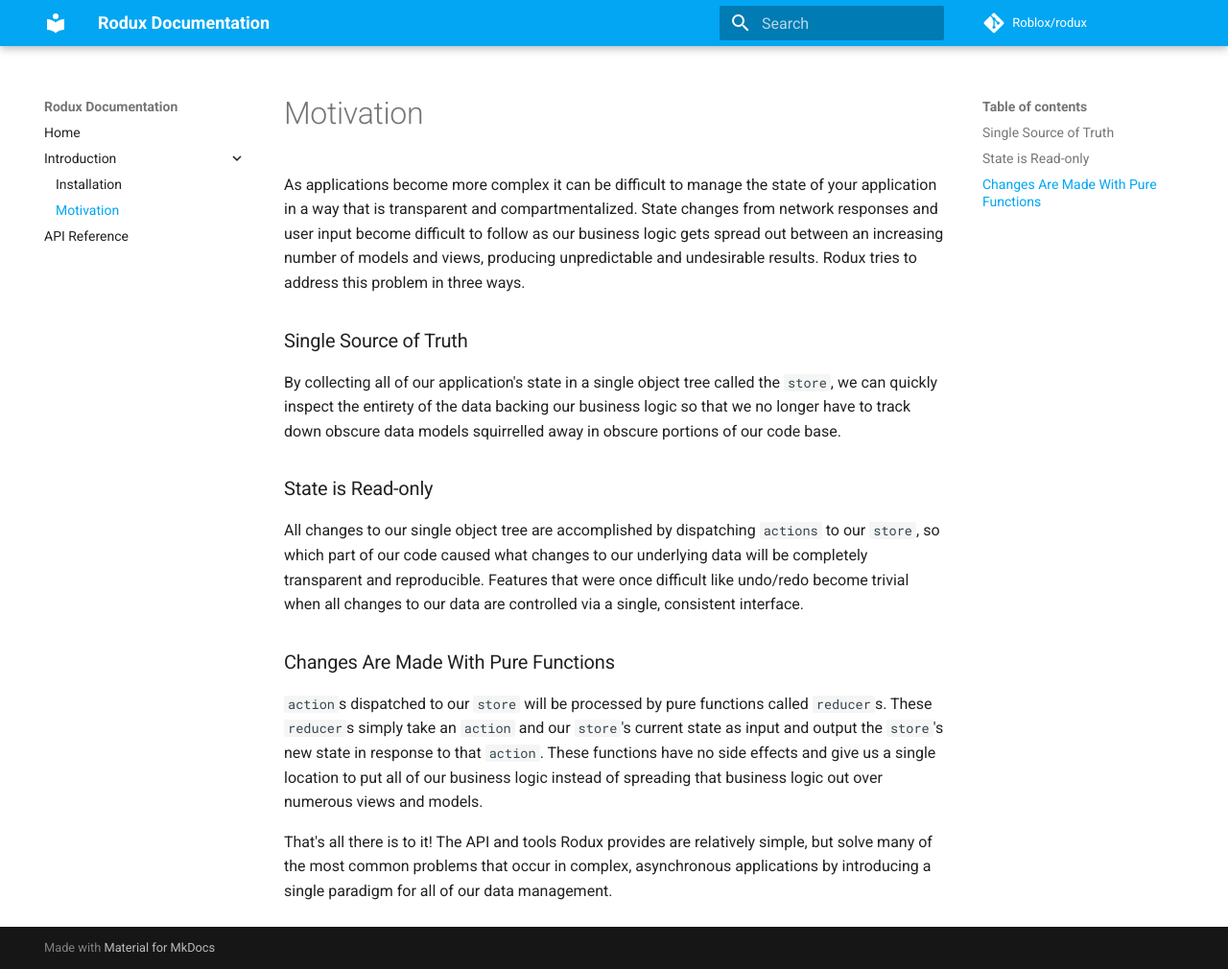
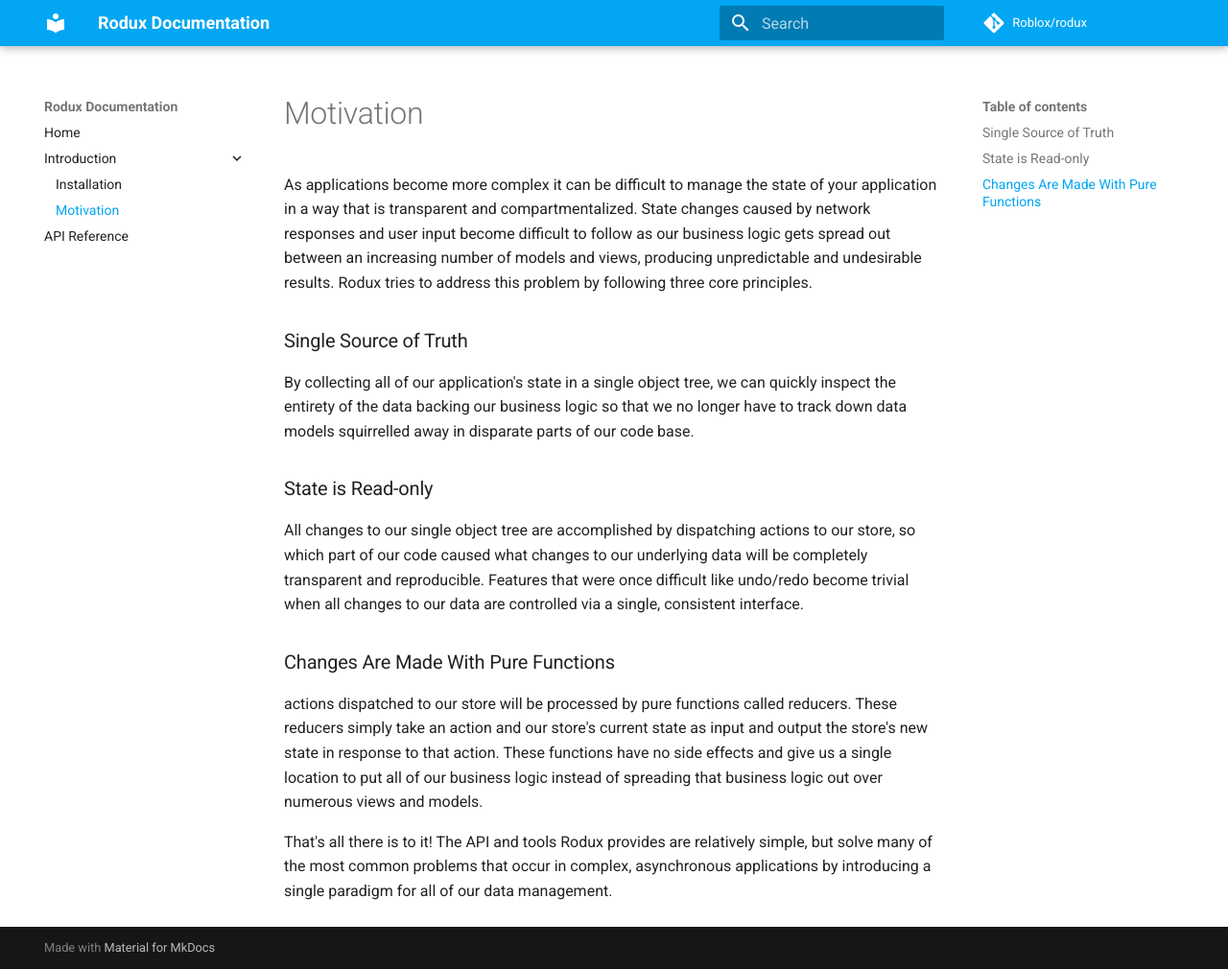
Before and after one commit to Roblox/rodux, an MkDocs documentation site: the page built from docs/introduction/motivation.md, in a window 1280 px wide and 1010 px high. Shown: the whole window at 96% size. Built offline with MkDocs 1.6.1 and Material for MkDocs 9.7.7, drawn with Linux system fonts in a browser that asks for light colours; comment, search, counter and statistics services are not loaded; old or Windows-style settings are respelled for this version of MkDocs.

Commit message:
Edits to motivation.md

```diff
--- a/docs/introduction/motivation.md
+++ b/docs/introduction/motivation.md
@@ -1,12 +1,12 @@
-As applications become more complex it can be difficult to manage the state of your application in a way that is transparent and compartmentalized. State changes from network responses and user input become difficult to follow as our business logic gets spread out between an increasing number of models and views, producing unpredictable and undesirable results. Rodux tries to address this problem in three ways.
+As applications become more complex it can be difficult to manage the state of your application in a way that is transparent and compartmentalized. State changes caused by network responses and user input become difficult to follow as our business logic gets spread out between an increasing number of models and views, producing unpredictable and undesirable results. Rodux tries to address this problem by following three core principles.
 
 ### Single Source of Truth
-By collecting all of our application's state in a single object tree called the `store`, we can quickly inspect the entirety of the data backing our business logic so that we no longer have to track down obscure data models squirrelled away in obscure portions of our code base.
+By collecting all of our application's state in a single object tree, we can quickly inspect the entirety of the data backing our business logic so that we no longer have to track down data models squirrelled away in disparate parts of our code base.
 
 ### State is Read-only
-All changes to our single object tree are accomplished by dispatching `actions` to our `store`, so which part of our code caused what changes to our underlying data will be completely transparent and reproducible. Features that were once difficult like undo/redo become trivial when all changes to our data are controlled via a single, consistent interface.
+All changes to our single object tree are accomplished by dispatching actions to our store, so which part of our code caused what changes to our underlying data will be completely transparent and reproducible. Features that were once difficult like undo/redo become trivial when all changes to our data are controlled via a single, consistent interface.
 
 ### Changes Are Made With Pure Functions
-`action`s dispatched to our `store` will be processed by pure functions called `reducer`s. These `reducer`s simply take an `action` and our `store`'s current state as input and output the `store`'s new state in response to that `action`. These functions have no side effects and give us a single location to put all of our business logic instead of spreading that business logic out over numerous views and models.
+actions dispatched to our store will be processed by pure functions called reducers. These reducers simply take an action and our store's current state as input and output the store's new state in response to that action. These functions have no side effects and give us a single location to put all of our business logic instead of spreading that business logic out over numerous views and models.
 
 That's all there is to it! The API and tools Rodux provides are relatively simple, but solve many of the most common problems that occur in complex, asynchronous applications by introducing a single paradigm for all of our data management.
```
